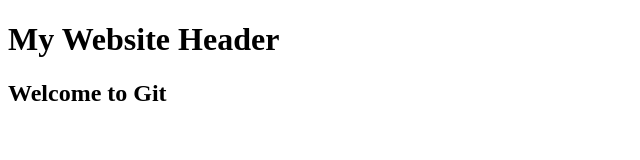
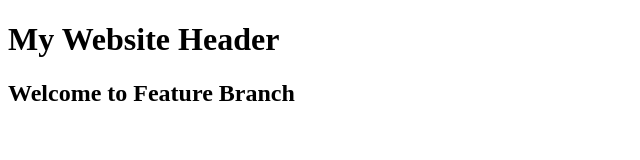
Before and after one commit to chaitu4593/git-endsem-project, a plain HTML site: page index.html in a window 1280 px wide. Shown: the whole page, without its empty margins (0-640 px from the left). Drawn offline with Linux system fonts and the light colour scheme.

Commit message:
Changed title in feature branch

```diff
--- a/index.html
+++ b/index.html
@@ -8,6 +8,6 @@
         <h1>My Website Header</h1>
     </header>
 
-    <h2>Welcome to Git</h2>
+    <h2>Welcome to Feature Branch</h2>
 </body>
 </html>
```
